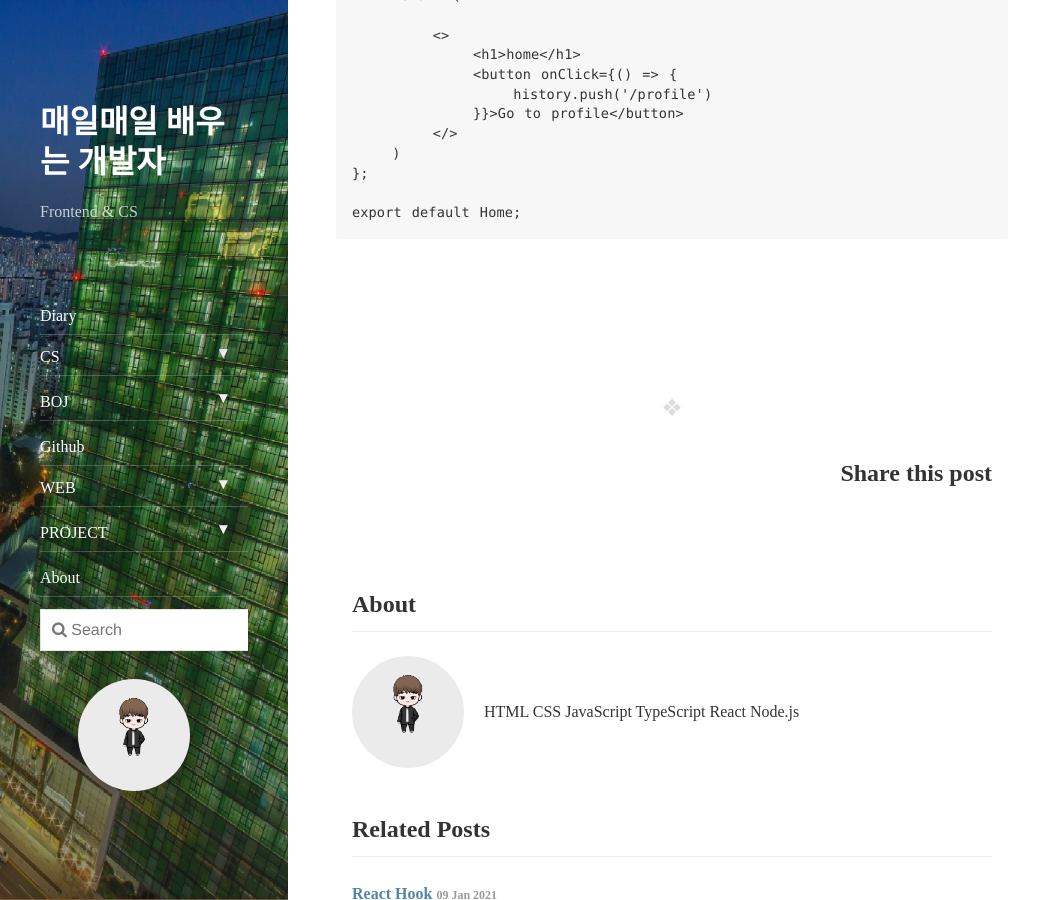
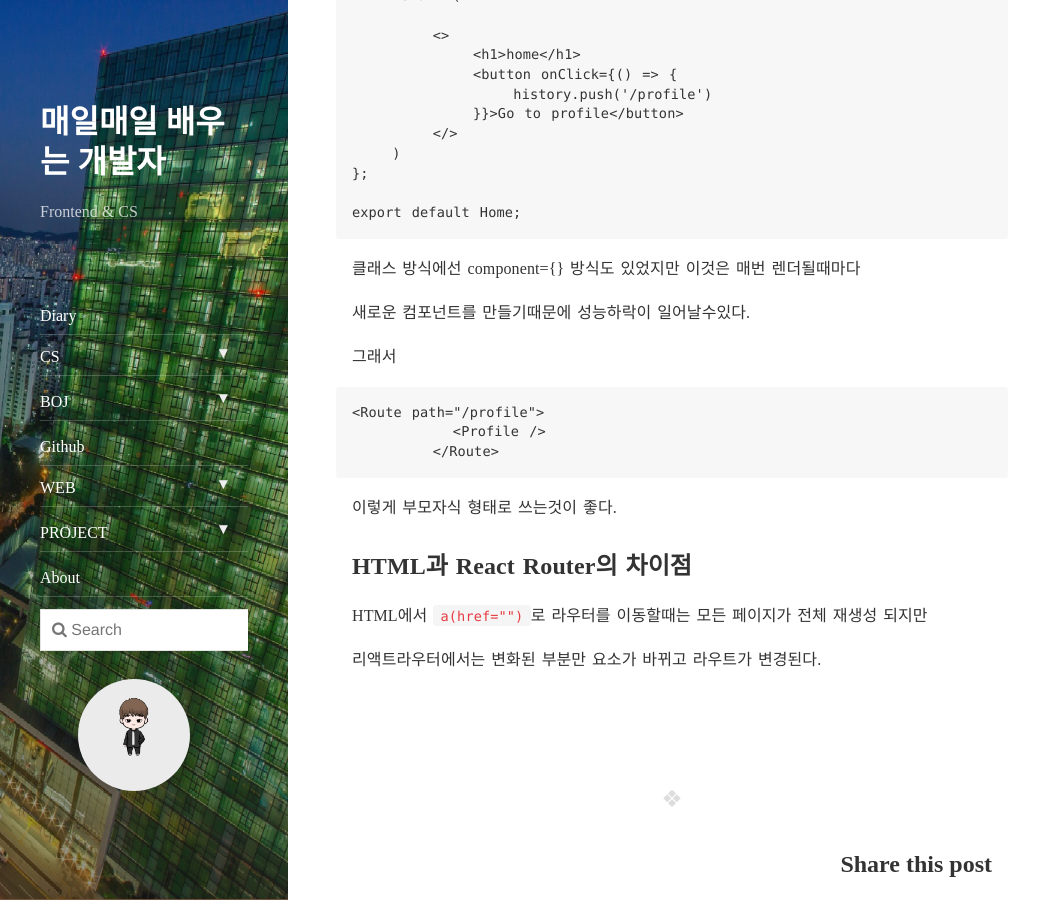
Before and after one commit to erurang/erurang.github.io, a Jekyll site: the page built from _posts/2021-01-10-web-react-router.md, in a window 1280 px wide and 900 px high, scrolled down 3841 px. Shown: the whole window, without its empty margins (0-1055 px from the left). Built offline with Jekyll 4.4.1, drawn with Linux system fonts in a browser that asks for light colours; nearby versions of some CDN libraries; comment, search, counter and statistics services are not loaded.

Commit message:
react router

````diff
--- a/_posts/2021-01-10-web-react-router.md
+++ b/_posts/2021-01-10-web-react-router.md
@@ -45,7 +45,6 @@ function App() {
 export default App;
 ```
 `path=["/","home"]` 이렇게 주었는데 이 url로 들어오면 `<Home />`이라는 동일한 라우터로 연결한다는 뜻이다.
-
 
 home과 profile 컴포넌트는 다음과 같다.
 
@@ -142,3 +141,22 @@ const Home = (props) => {
 
 export default Home;
 ```
+
+클래스 방식에선 component={} 방식도 있었지만 이것은 매번 렌더될때마다
+
+새로운 컴포넌트를 만들기때문에 성능하락이 일어날수있다.
+
+그래서
+```
+<Route path="/profile">
+          <Profile />
+        </Route>
+```
+
+이렇게 부모자식 형태로 쓰는것이 좋다.
+
+## HTML과 React Router의 차이점
+
+HTML에서 `a(href="")`로 라우터를 이동할때는 모든 페이지가 전체 재생성 되지만
+
+리액트라우터에서는 변화된 부분만 요소가 바뀌고 라우트가 변경된다.
````
